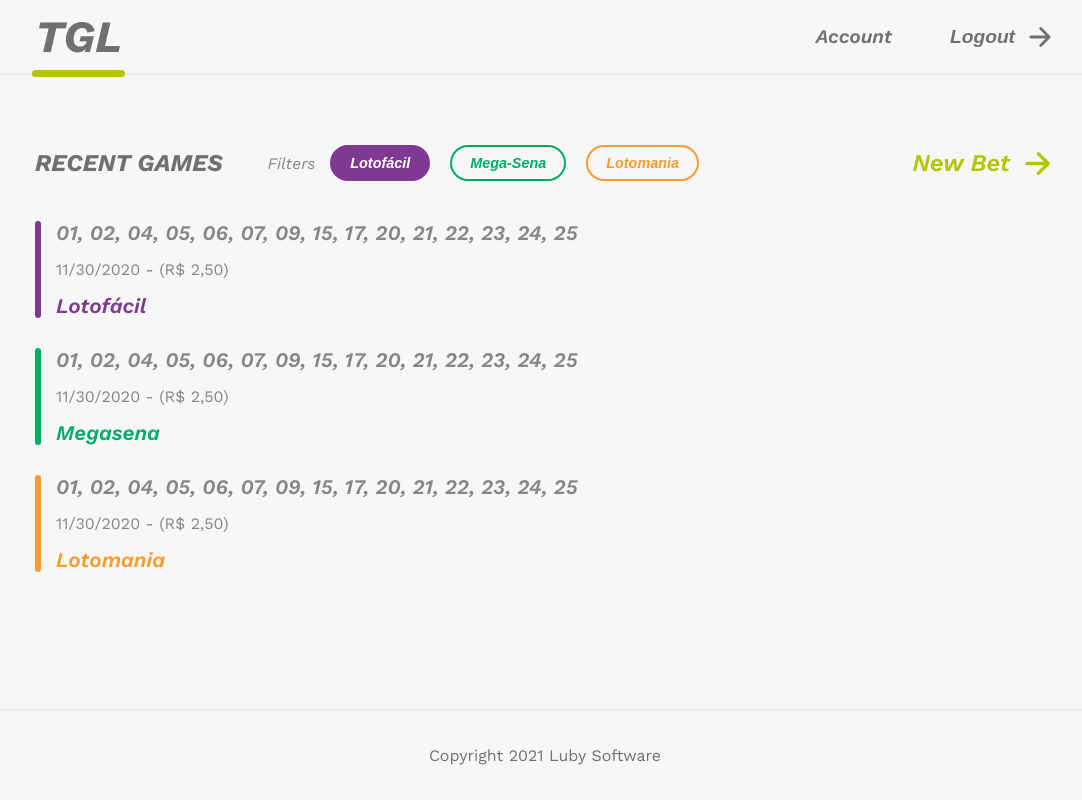
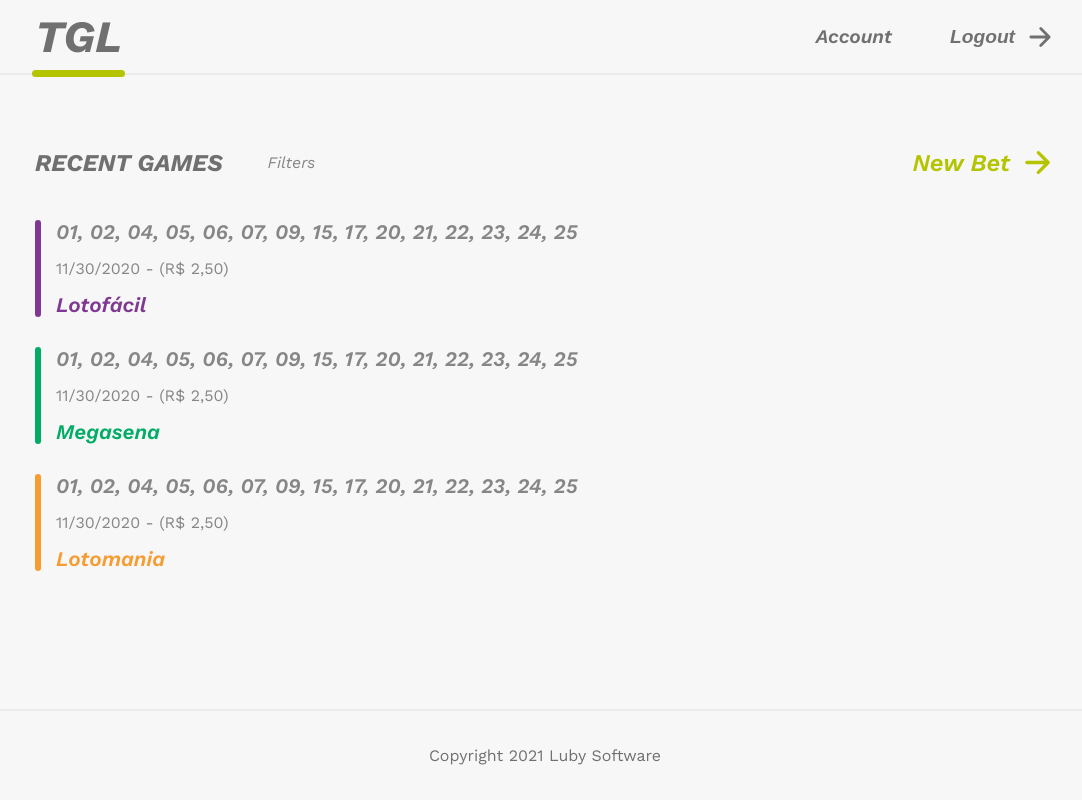
Before and after one commit to Empix/the-greatest-lottery, a React (Create React App) app: page / in a window 1280 px wide. Shown: the whole page, without its empty margins (95-1177 px from the left). Built offline with nearby package versions, Linux system fonts and the light colour scheme.

Commit message:
feat: fetch games from api

```diff
--- a/src/components/GameSelector/index.tsx
+++ b/src/components/GameSelector/index.tsx
@@ -1,81 +1,28 @@
-import React, { SyntheticEvent, useEffect, useState } from 'react';
+import React from 'react';
+import { Game } from '../../pages/NewBet';
 import { GameButton } from '../UI/styles';
 import { Container } from './styles';
 
-const dummy_games = [
-  {
-    id: '0',
-    name: 'Lotofácil',
-    color: '#7F3992',
-  },
-  {
-    id: '1',
-    name: 'Mega-Sena',
-    color: '#01ac66',
-  },
-  {
-    id: '2',
-    name: 'Lotomania',
-    color: '#F79C31',
-  },
-];
-
-type Game = {
-  id: string;
-  name: string;
-  color: string;
-  actived: boolean;
+type GameSelectorProps = {
+  games: Game[];
+  currentGame: Game | undefined;
+  onSelectGame: (type: string) => void;
 };
 
-const GameSelector: React.FC = () => {
-  const [games, setGames] = useState<Game[]>([]);
-
-  useEffect(() => {
-    setGames(
-      dummy_games.map((game, index) => {
-        const actived = index === 0;
-
-        return {
-          actived,
-          ...game,
-        };
-      })
-    );
-  }, []);
-
-  function handleButtonClick(
-    event: SyntheticEvent<HTMLButtonElement>,
-    buttonName: string
-  ) {
-    const currentGame = games.find((game) => game.actived);
-    const clickedGame = games.find((game) => game.name === buttonName);
-
-    setGames((prevGames) => {
-      return prevGames.map((game) => {
-        if (game === currentGame) {
-          game.actived = false;
-        }
-
-        if (game === clickedGame) {
-          game.actived = true;
-        }
-
-        return game;
-      });
-    });
-  }
-
+const GameSelector: React.FC<GameSelectorProps> = (props) => {
   return (
     <Container>
-      {games.map(({ id, name, color, actived }) => {
+      {props.games.map(({ type, color }) => {
+        const isActived = props.currentGame?.type === type;
+
         return (
           <GameButton
-            key={id}
-            actived={actived}
+            key={type}
+            actived={isActived}
             color={color}
-            onClick={(e) => handleButtonClick(e, name)}
+            onClick={() => props.onSelectGame(type)}
           >
-            {name}
+            {type}
           </GameButton>
         );
       })}
--- a/src/pages/Home/index.tsx
+++ b/src/pages/Home/index.tsx
@@ -2,7 +2,6 @@
 import { IoArrowForward } from 'react-icons/io5';
 import { Link } from 'react-router-dom';
 import BetItem from '../../components/BetItem';
-import GameSelector from '../../components/GameSelector';
 import Header from '../../components/Header';
 import { Container, Filter } from './styles';
 
@@ -15,7 +14,7 @@
           <h1>Recent games</h1>
           <Filter>
             <span>Filters</span>
-            <GameSelector />
+            {/* <GameSelector /> */}
           </Filter>
           <Link to="/new-bet">
             <span>New Bet</span>
--- a/src/pages/NewBet/index.tsx
+++ b/src/pages/NewBet/index.tsx
@@ -1,4 +1,4 @@
-import React, { useState } from 'react';
+import React, { useEffect, useState } from 'react';
 import { IoArrowForward, IoCartOutline } from 'react-icons/io5';
 import BetItemCart from '../../components/BetItemCart';
 import GameSelector from '../../components/GameSelector';
@@ -6,12 +6,15 @@
 import { Button, Card } from '../../components/UI/styles';
 import { Cart, Container } from './styles';
 import NumberSelector from '../../components/NumberSelector';
+import api from '../../services/api';
 
-type Game = {
-  name: string;
+export type Game = {
+  type: string;
+  description: string;
+  range: number;
+  price: number;
+  max_number: number;
   color: string;
-  maxNumbers: number;
-  range: number;
 };
 
 const NewBet: React.FC = () => {
@@ -22,6 +25,14 @@
     range: 36,
   });
   const [selectedNumbers, setSelectedNumbers] = useState<number[]>([]);
+  const [games, setGames] = useState<Game[]>([]);
+
+  useEffect(() => {
+    api.get('/cart_games').then(({ data }) => {
+      setGames(data.types);
+      setCurrentGame(data.types[0] || {});
+    });
+  }, []);
 
   function handleNumberClick(num: number) {
     setSelectedNumbers((prevSelectedNumbers) => {
@@ -37,6 +48,10 @@
     });
   }
 
+  function handleSelectGame(type: string) {
+    setCurrentGame(games.find((game) => game.type === type));
+    setSelectedNumbers([]);
+  }
   function handleCompleteGame() {
     const remainingNumbers = game.maxNumbers - selectedNumbers.length - 1;
     const numbers = new Array(remainingNumbers).fill(null).map(() => {
@@ -64,20 +79,21 @@
       <section>
         <div className="new-bet">
           <h1>
-            New bet <span>for mega-sena</span>
+            New bet <span>for {currentGame?.type || '...'}</span>
           </h1>
 
           <div className="game-selector">
             <h2>Choose a game</h2>
-            <GameSelector />
+            <GameSelector
+              games={games}
+              onSelectGame={handleSelectGame}
+              currentGame={currentGame}
+            />
           </div>
 
           <div className="game-info">
             <h2>Fill your bet</h2>
-            <p>
-              Mark as many numbers as you want up to a maximum of 50. Win by
-              hitting 15, 16, 17, 18, 19, 20 or none of the 20 numbers drawn.
-            </p>
+            <p>{currentGame?.description || '...'}</p>
           </div>
 
           <NumberSelector
--- /dev/null
+++ b/src/services/api.ts
@@ -0,0 +1,7 @@
+import axios from 'axios';
+
+const api = axios.create({
+  baseURL: 'http://localhost:3333',
+});
+
+export default api;
```
